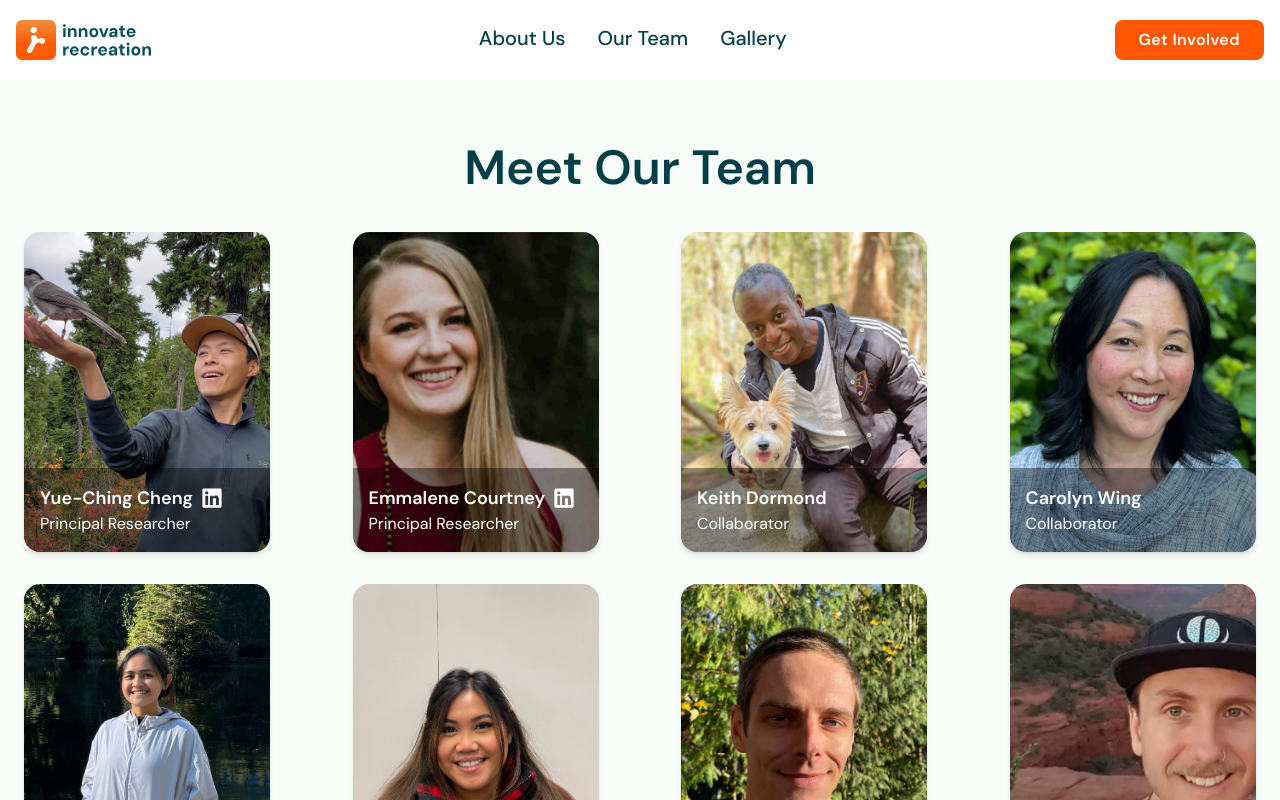
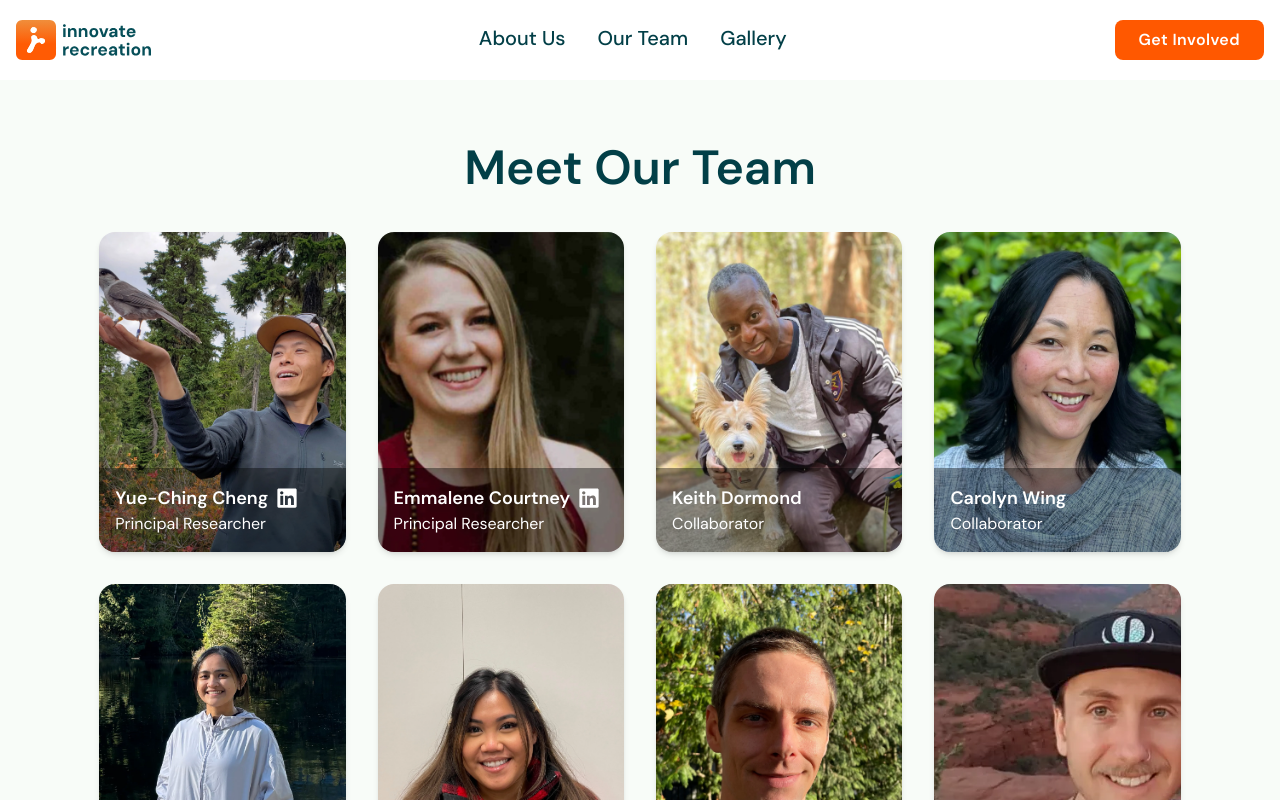
Before and after one commit to langararec/IDEAS-website, a React (Vite) app in the folder frontend/: page /team in a window 1280 px wide. Shown: the top 800 px of the page. Built offline with nearby package versions, Linux system fonts and the light colour scheme.

Commit message:
updated teamcard positionings in the container

```diff
--- a/frontend/src/pages/Team/TeamContainer.tsx
+++ b/frontend/src/pages/Team/TeamContainer.tsx
@@ -3,7 +3,7 @@
 export const TeamContainer = ({ members }: { members: MemberInfo[] }) => {
 
     return (
-        <div className="flex flex-col sm:flex-row sm:justify-around lg:justify-between sm:flex-wrap gap-x-8 gap-y-8">
+        <div className="flex flex-col sm:flex-row justify-center gap-8 sm:flex-wrap ">
             {members.map((member, index) => (
                 <div className="xl:w-1/5 lg:w-1/4 sm:w-5/12 w-full ">
                     <TeamCard key={index} {...member} />
```
